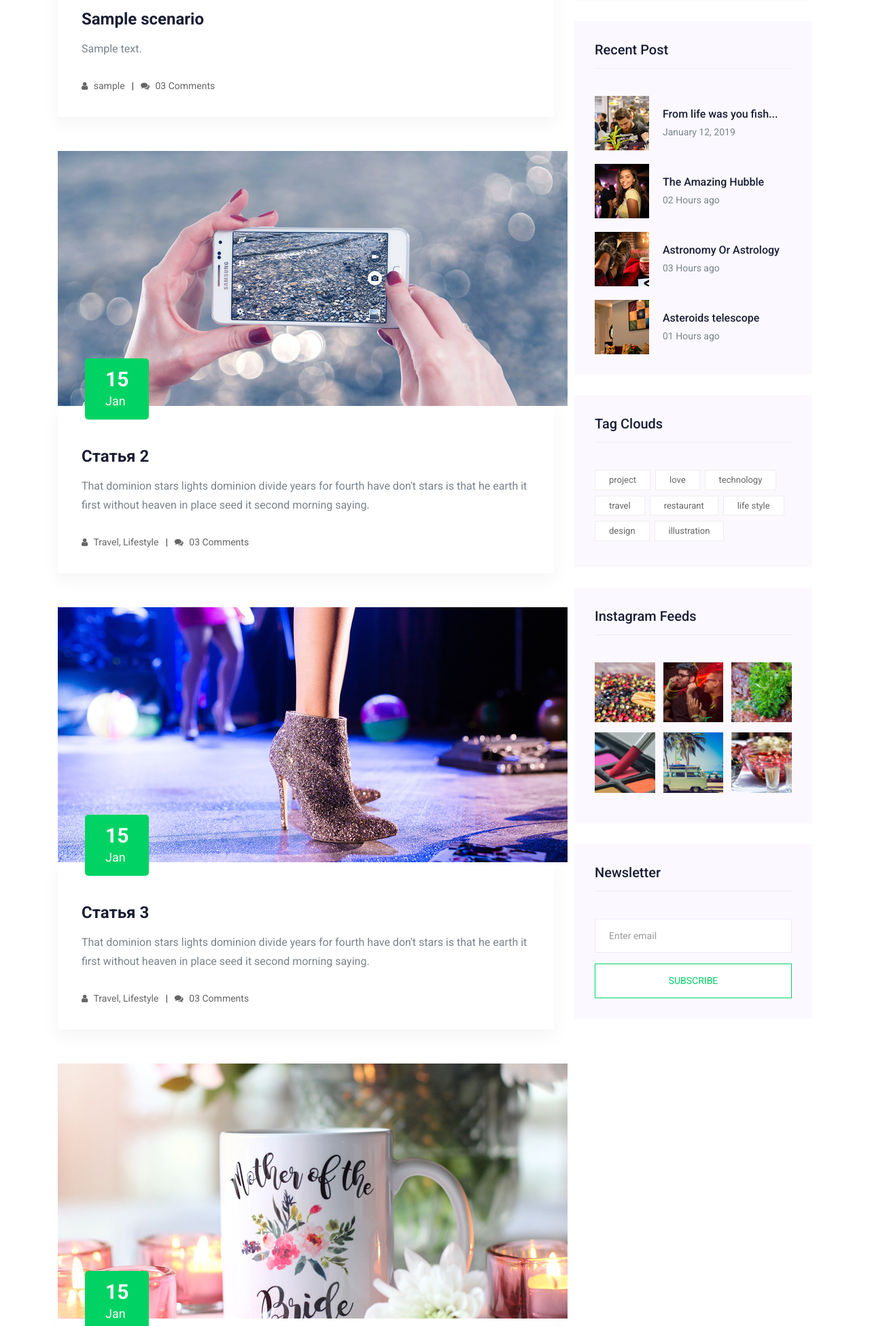
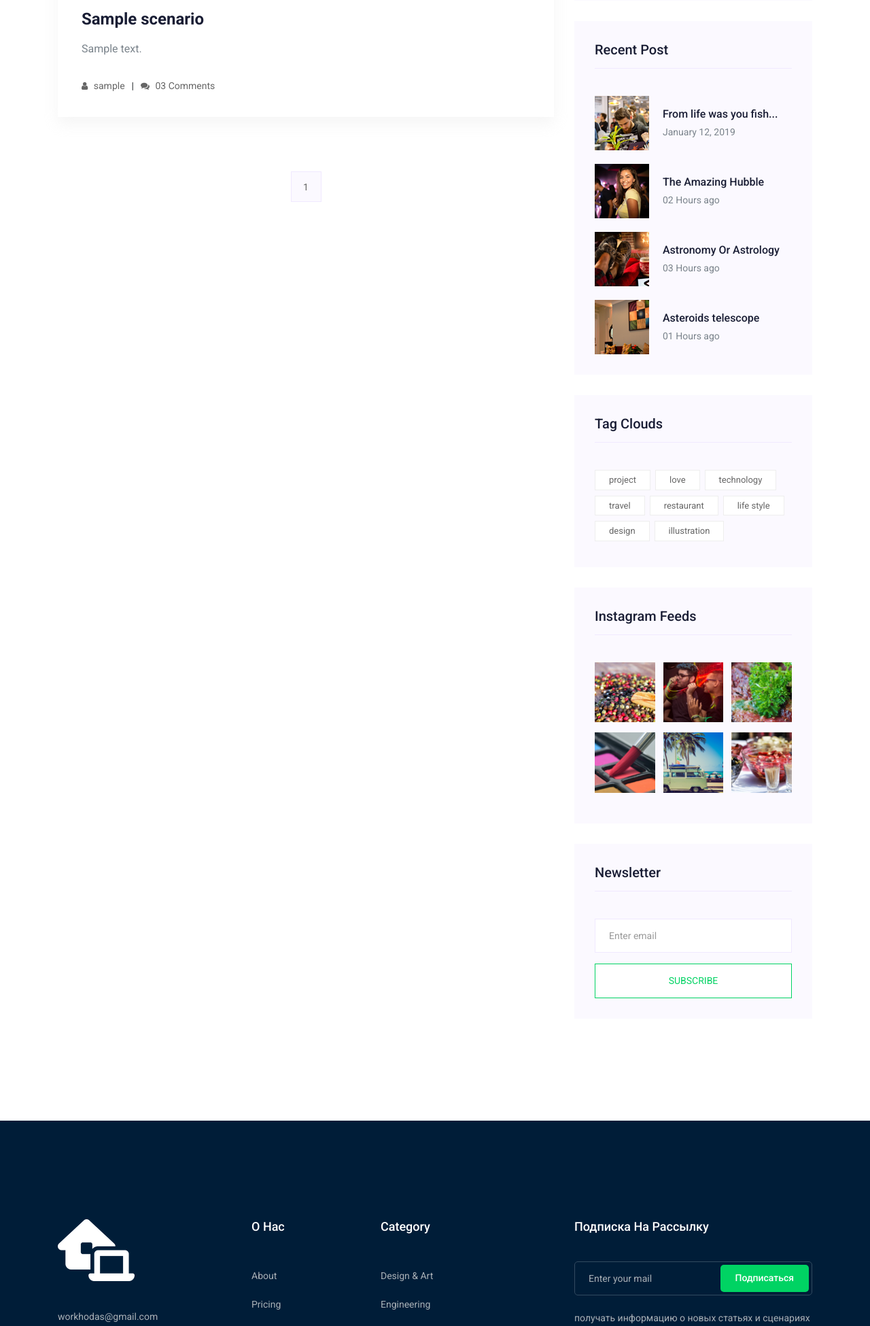
Before and after one commit to hodasman/SmartStaff, a Django app: page /mainapp/scenarios/ in a window 1280 px wide. Shown: the part 817-2767 px from the top of the page at 68% size. Run offline with Django 3.2, Linux system fonts and the light colour scheme; tables that the repository leaves empty hold one stand-in row (values such as "Sample post"); grey boxes marked "Sample" are stand-in pictures; some libraries are stand-ins or nearby versions.

Commit message:
сделал пагинацию на странице списка сценариев

```diff
--- a/mainapp/templates/mainapp/scenarios_list.html
+++ b/mainapp/templates/mainapp/scenarios_list.html
@@ -48,112 +48,30 @@
                             </div>
                         </article>
                         {% endfor %}
-                        <article class="blog_item">
-                            <div class="blog_item_img">
-                                <img src='{% static "img/blog/single_blog_2.png" %}' alt="">
-                                <a href="#" class="blog_item_date">
-                                    <h3>15</h3>
-                                    <p>Jan</p>
-                                </a>
-                            </div>
 
-                            <div class="blog_details">
-                                <a class="d-inline-block" href="single-blog.html">
-                                    <h2>Статья 2</h2>
-                                </a>
-                                <p>That dominion stars lights dominion divide years for fourth have don't stars is that
-                                    he earth it first without heaven in place seed it second morning saying.</p>
-                                <ul class="blog-info-link">
-                                    <li><a href="#"><i class="fa fa-user"></i> Travel, Lifestyle</a></li>
-                                    <li><a href="#"><i class="fa fa-comments"></i> 03 Comments</a></li>
-                                </ul>
-                            </div>
-                        </article>
-
-                        <article class="blog_item">
-                            <div class="blog_item_img">
-                                <img src='{% static "img/blog/single_blog_3.png" %}' alt="">
-                                <a href="#" class="blog_item_date">
-                                    <h3>15</h3>
-                                    <p>Jan</p>
-                                </a>
-                            </div>
-
-                            <div class="blog_details">
-                                <a class="d-inline-block" href="single-blog.html">
-                                    <h2>Статья 3</h2>
-                                </a>
-                                <p>That dominion stars lights dominion divide years for fourth have don't stars is that
-                                    he earth it first without heaven in place seed it second morning saying.</p>
-                                <ul class="blog-info-link">
-                                    <li><a href="#"><i class="fa fa-user"></i> Travel, Lifestyle</a></li>
-                                    <li><a href="#"><i class="fa fa-comments"></i> 03 Comments</a></li>
-                                </ul>
-                            </div>
-                        </article>
-
-                        <article class="blog_item">
-                            <div class="blog_item_img">
-                                <img src='{% static "img/blog/single_blog_4.png" %}' alt="">
-                                <a href="#" class="blog_item_date">
-                                    <h3>15</h3>
-                                    <p>Jan</p>
-                                </a>
-                            </div>
-
-                            <div class="blog_details">
-                                <a class="d-inline-block" href="single-blog.html">
-                                    <h2>Стаья 4</h2>
-                                </a>
-                                <p>That dominion stars lights dominion divide years for fourth have don't stars is that
-                                    he earth it first without heaven in place seed it second morning saying.</p>
-                                <ul class="blog-info-link">
-                                    <li><a href="#"><i class="fa fa-user"></i> Travel, Lifestyle</a></li>
-                                    <li><a href="#"><i class="fa fa-comments"></i> 03 Comments</a></li>
-                                </ul>
-                            </div>
-                        </article>
-
-                        <article class="blog_item">
-                            <div class="blog_item_img">
-                                <img src='{% static "img/blog/single_blog_5.png" %}' alt="">
-                                <a href="#" class="blog_item_date">
-                                    <h3>15</h3>
-                                    <p>Jan</p>
-                                </a>
-                            </div>
-
-                            <div class="blog_details">
-                                <a class="d-inline-block" href="single-blog.html">
-                                    <h2>Статья 5</h2>
-                                </a>
-                                <p>That dominion stars lights dominion divide years for fourth have don't stars is that
-                                    he earth it first without heaven in place seed it second morning saying.</p>
-                                <ul class="blog-info-link">
-                                    <li><a href="#"><i class="fa fa-user"></i> Travel, Lifestyle</a></li>
-                                    <li><a href="#"><i class="fa fa-comments"></i> 03 Comments</a></li>
-                                </ul>
-                            </div>
-                        </article>
 
                         <nav class="blog-pagination justify-content-center d-flex">
                             <ul class="pagination">
+                                {% if page_obj.has_previous %}
                                 <li class="page-item">
-                                    <a href="#" class="page-link" aria-label="Previous">
+                                    <a href="?page={{ page_obj.previous_page_number }}" class="page-link" aria-label="Previous">
                                         <i class="ti-angle-left"></i>
                                     </a>
                                 </li>
+                                {% endif %}
+                                {% for item in page_obj.paginator.page_range %}
+
+                                <li class="page-item {% if item == page_obj.number %} active {% endif %}">
+                                    <a href="?page={{ item }}" class="page-link">{{ item }}</a>
+                                </li>
+                                {% endfor %}
+                                {% if page_obj.has_next %}
                                 <li class="page-item">
-                                    <a href="#" class="page-link">1</a>
-                                </li>
-                                <li class="page-item active">
-                                    <a href="#" class="page-link">2</a>
-                                </li>
-                                <li class="page-item">
-                                    <a href="#" class="page-link" aria-label="Next">
+                                    <a href="?page={{ page_obj.next_page_number }}" class="page-link" aria-label="Next">
                                         <i class="ti-angle-right"></i>
                                     </a>
                                 </li>
+                                {% endif %}
                             </ul>
                         </nav>
                     </div>
--- a/mainapp/views.py
+++ b/mainapp/views.py
@@ -80,6 +80,7 @@ class ArticlesCategory(ListView):
 
 class ScenariosListView(ListView):
     model = mainapp_models.Scenarios
+    paginate_by = 5
 
 
 class ScenariosDetailView(DetailView):
```
